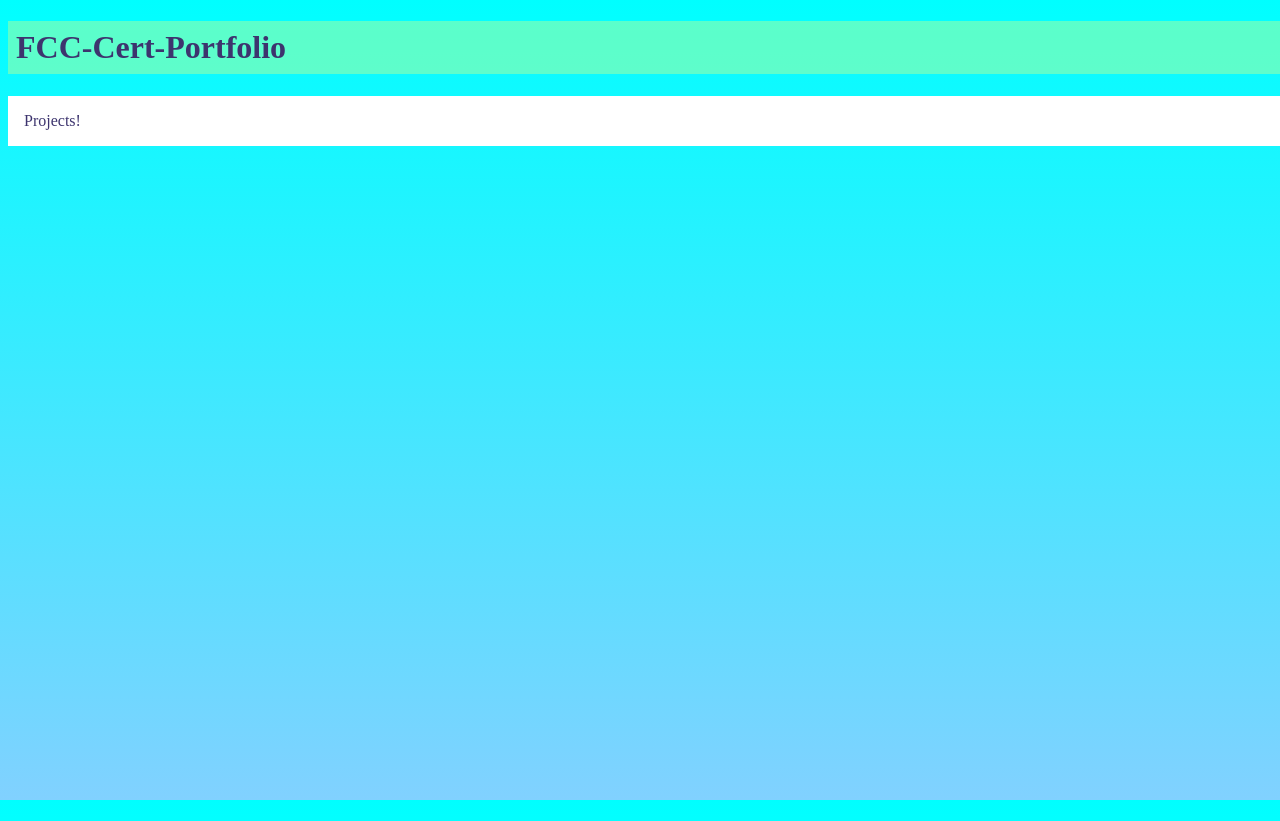
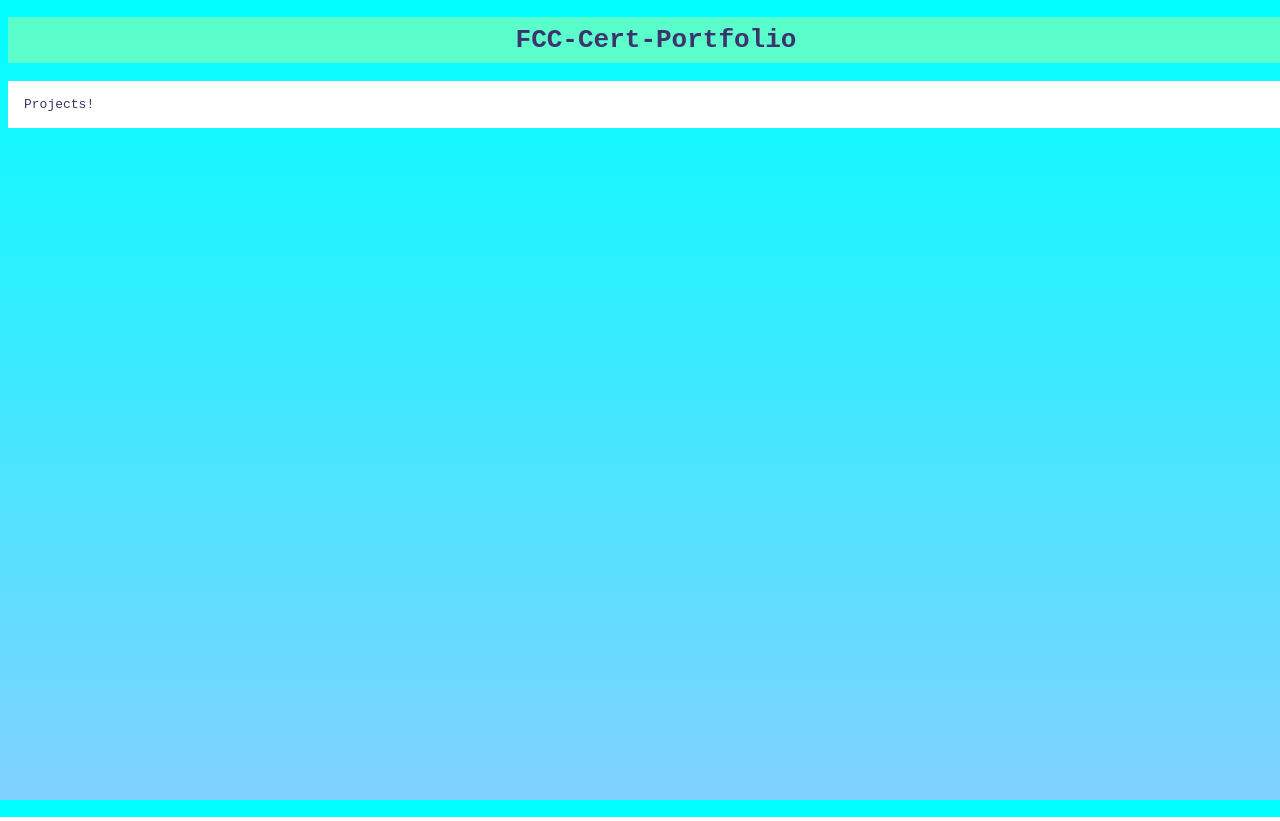
Before and after one commit to CitrusDivided/FCC-Cert-Builds, a plain HTML site: page index.html in a window 1280 px wide. Shown: the top 821 px of the page. Drawn offline with Linux system fonts and the light colour scheme.

Commit message:
HTML+CSS: adding hover state and nav bar contin.

```diff
--- a/CSS/style.css
+++ b/CSS/style.css
@@ -1,16 +1,23 @@
 h1{
+    text-align: center;
     width: 100%;
     background: rgba(186, 255, 146, 0.473);
     padding: 0.5rem;
 }
 nav{
+
     padding: 1rem;
     background: white;
+}
+
+#navBar:hover{
+    background: rgb(255, 220, 226);
 }
 html{
     height: 100%;
 }
 body{
+    font-family: monospace;
     color: rgb(61, 52, 110);
     height: 100%;
     width: 100%;
--- a/index.html
+++ b/index.html
@@ -9,6 +9,6 @@
 </head>
 <body>
     <h1>FCC-Cert-Portfolio</h1>
-    <nav>Projects!</nav>
+    <nav id="navBar">Projects!</nav>
 </body>
 </html>
```
